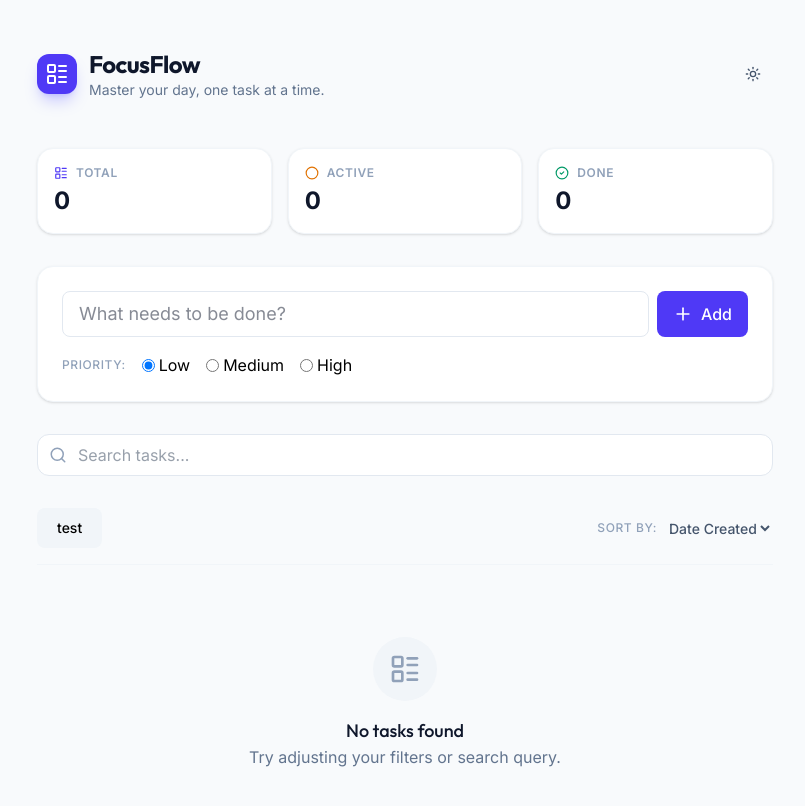
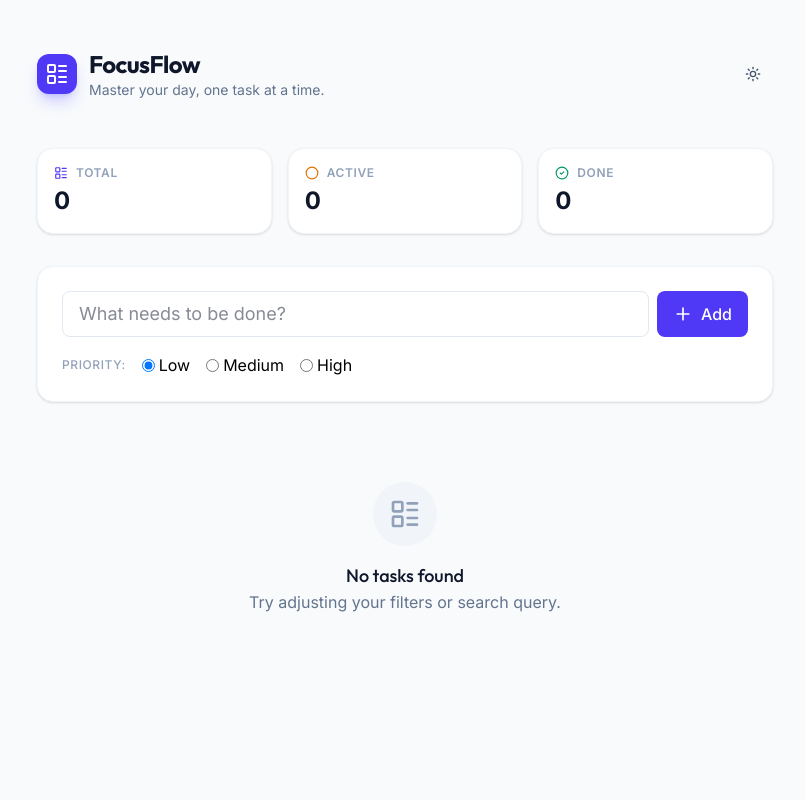
Before and after one commit to hamsterartit/task-tracker, a React app: page / in a window 1280 px wide. Shown: the top 806 px of the page, without its empty margins (235-1040 px from the left). Built offline with nearby package versions, Linux system fonts and the light colour scheme; the HTML template or start-up script is replaced by a standard one.

Commit message:
refactor

```diff
--- a/src/App.tsx
+++ b/src/App.tsx
@@ -4,9 +4,11 @@ import {AddTaskForm} from "./components/AddTaskForm.tsx";
 import {StatisticsView} from "./components/StatisticsView.tsx";
 import {useLocalStorage} from "./utils/useLocalStorage.ts";
 import {TaskList} from "./components/TaskList.tsx";
+import {EmptyView} from "./components/EmptyView.tsx";
 
 export default function App() {
     const {tasks, add} = useLocalStorage();
+    const hasTasks = tasks.length > 0;
 
 
     return (
@@ -40,7 +42,8 @@ export default function App() {
                 {/* Add Task Form */}
                 <AddTaskForm addTask={add}/>
 
-                {/* Search & Filter */}
+                {hasTasks && (
+                    <>
                         <div className="space-y-4 mb-6">
                             <div className="relative">
                                 <Search className="absolute left-3 top-1/2 -translate-y-1/2 text-slate-400" size={18}/>
@@ -74,21 +77,15 @@ export default function App() {
                             </div>
                         </div>
 
-                {/* Task List */}
-                <div className="space-y-3">
-                    {tasks.length > 0 && <TaskList tasks={tasks}/>}
-                    {tasks.length === 0 && (
-                        <div className="text-center py-12">
-                            <div
-                                className="w-16 h-16 bg-slate-100 dark:bg-slate-800 rounded-full flex items-center justify-center mx-auto mb-4 text-slate-400">
-                                <LayoutList size={32}/>
-                            </div>
-                            <h3 className="text-lg font-medium text-slate-900 dark:text-white">No tasks found</h3>
-                            <p className="text-slate-500 dark:text-slate-400">Try adjusting your filters or search
-                                query.</p>
-                        </div>
+                        <TaskList tasks={tasks}/>
+                    </>
+
                 )}
-                </div>
+
+
+                {!hasTasks && (
+                    <EmptyView/>
+                )}
             </div>
         </div>
     );
--- /dev/null
+++ b/src/components/EmptyView.tsx
@@ -0,0 +1,15 @@
+import {LayoutList} from "lucide-react";
+
+export const EmptyView = () => {
+    return (
+        <div className="text-center py-12">
+            <div
+                className="w-16 h-16 bg-slate-100 dark:bg-slate-800 rounded-full flex items-center justify-center mx-auto mb-4 text-slate-400">
+                <LayoutList size={32}/>
+            </div>
+            <h3 className="text-lg font-medium text-slate-900 dark:text-white">No tasks found</h3>
+            <p className="text-slate-500 dark:text-slate-400">Try adjusting your filters or search
+                query.</p>
+        </div>
+    )
+}
--- a/src/components/TaskList.tsx
+++ b/src/components/TaskList.tsx
@@ -7,9 +7,13 @@ interface TaskListProps {
 
 export const TaskList = ({tasks}: TaskListProps) => {
     return (
-       <>
-           {tasks.map((task: TaskItem) => (<TaskItemView key={task.date} task={task}/>))}
-       </>
+        <div className="space-y-3">
+            {tasks.map((task: TaskItem) => (
+
+                    <TaskItemView key={task.date} task={task}/>
+                )
+            )}
+        </div>
 
     )
 }
```
Lines whose indentation alone changed are shown as unchanged.
